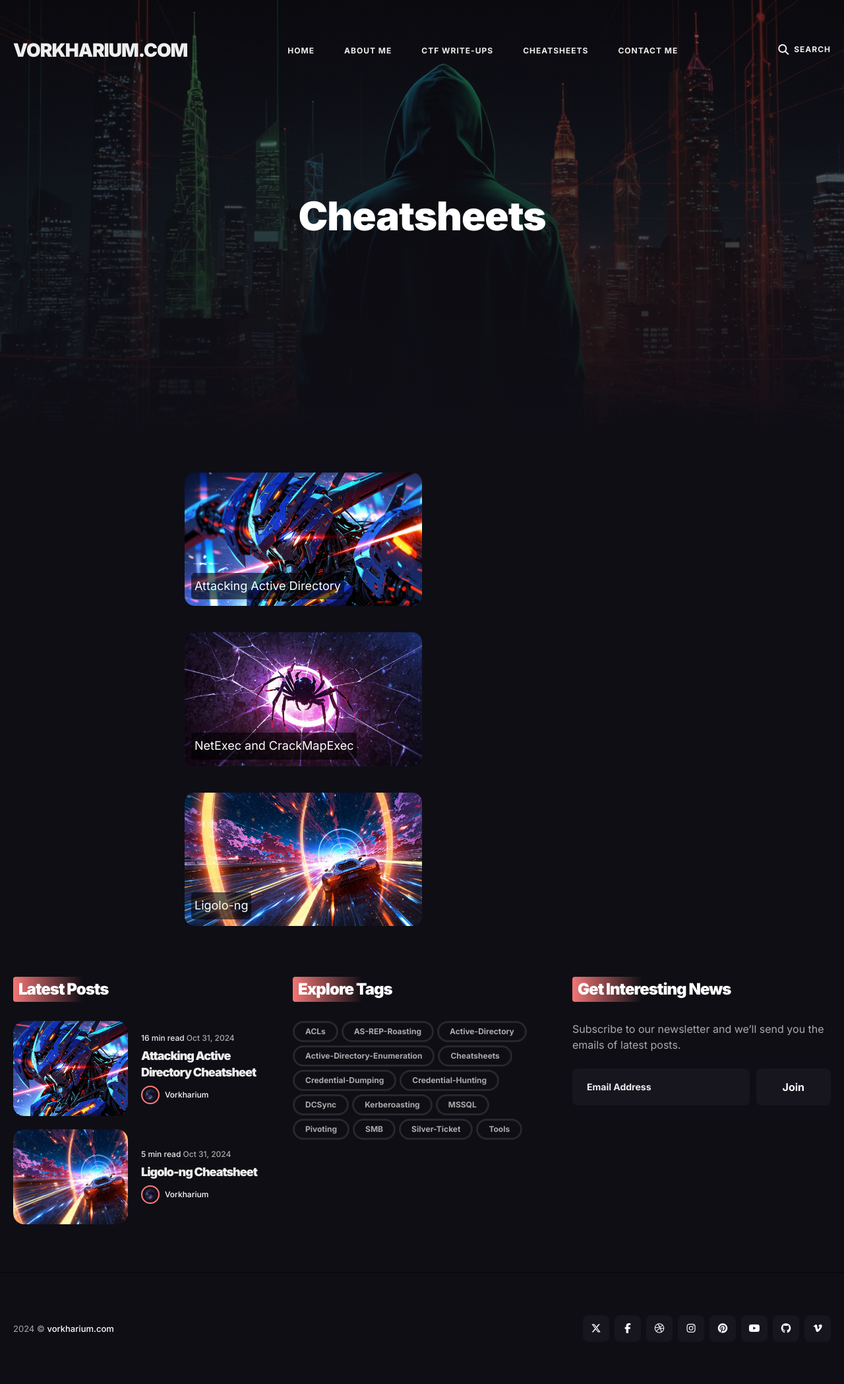
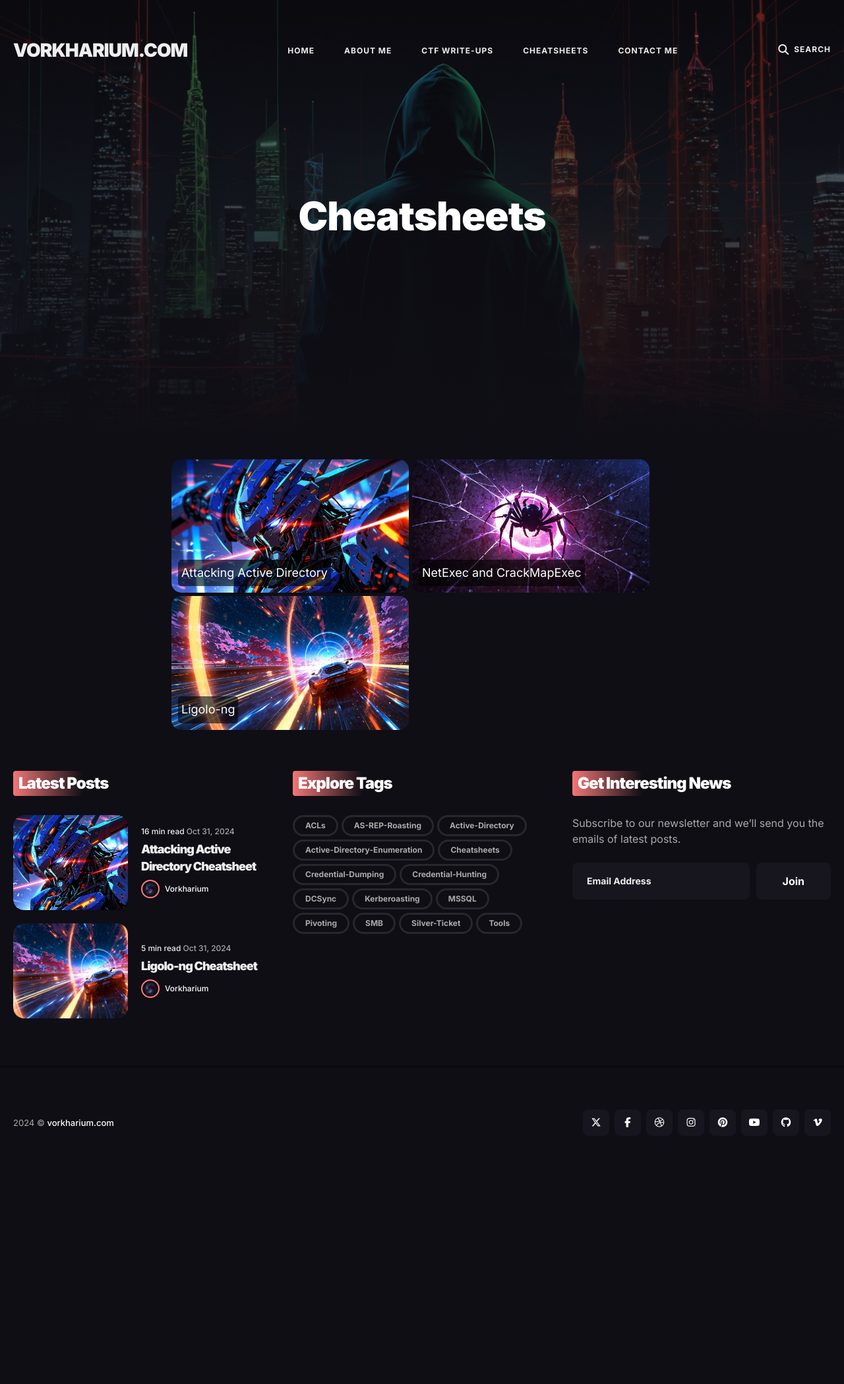
Before and after one commit to Vorkharium/vorkharium.github.io, a Jekyll site: the page built from _pages/cheatsheets.md, in a window 1280 px wide. Shown: the whole page at 66% size. Built offline with Jekyll 4.4.1, drawn with Linux system fonts in a browser that asks for light colours; after the commit the page ends 1785 px from its top, so only the background shows below that.

Commit message:
Update cheatsheets.md

```diff
--- a/_pages/cheatsheets.md
+++ b/_pages/cheatsheets.md
@@ -4,7 +4,7 @@ title: Cheatsheets
 permalink: /cheatsheets/
 image: '/images/01.jpg'
 ---
-<div style="position: relative; display: inline-block; margin: 20px;">
+<div style="position: relative; display: inline-block; margin-bottom: 5px;">
     <a href="/Attacking-Active-Directory">
         <img src="/images/10000.jpg" alt="Attacking Active Directory" style="width: 360px; height: auto; border-radius: 15px;">
         <div style="position: absolute; bottom: 10px; left: 10px; color: white; background-color: rgba(0, 0, 0, 0.6); padding: 5px; border-radius: 5px;">
@@ -13,7 +13,7 @@ image: '/images/01.jpg'
     </a>
 </div>
 
-<div style="position: relative; display: inline-block; margin: 20px;">
+<div style="position: relative; display: inline-block; margin-bottom: 5px; margin-right: 5px;">
     <a href="/NetExec-and-CrackMapExec">
         <img src="/images/20.jpg" alt="NetExec and CrackMapExec" style="width: 360px; height: auto; border-radius: 15px;">
         <div style="position: absolute; bottom: 10px; left: 10px; color: white; background-color: rgba(0, 0, 0, 0.6); padding: 5px; border-radius: 5px;">
@@ -22,7 +22,7 @@ image: '/images/01.jpg'
     </a>
 </div>
 
-<div style="position: relative; display: inline-block; margin: 20px;">
+<div style="position: relative; display: inline-block; margin-bottom: 5px;">
     <a href="/Ligolo-ng">
         <img src="/images/21.jpg" alt="Ligolo-ng" style="width: 360px; height: auto; border-radius: 15px;">
         <div style="position: absolute; bottom: 10px; left: 10px; color: white; background-color: rgba(0, 0, 0, 0.6); padding: 5px; border-radius: 5px;">
```
